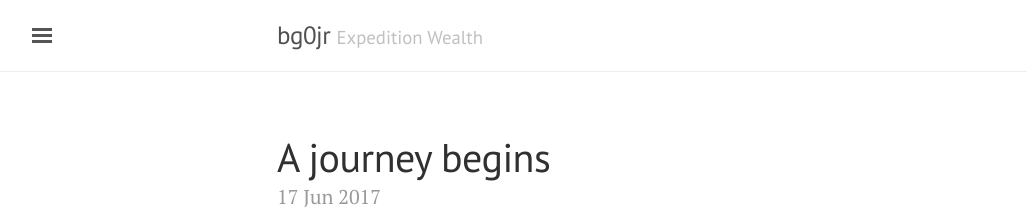
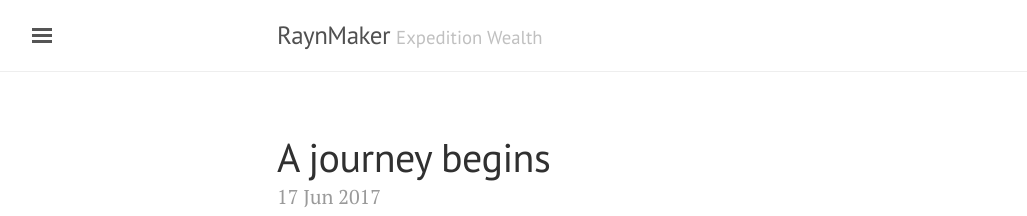
Before and after one commit to bg0jr/bg0jr.github.io, a Jekyll site: the page built from index.html, in a window 1280 px wide. Shown: the top 216 px of the page, without its empty margins (3-1030 px from the left). Built offline with Jekyll 4.4.1, drawn with Linux system fonts in a browser that asks for light colours; the list of posts is cut into pages by our own code.

Commit message:
config changed

```diff
--- a/_config.yml
+++ b/_config.yml
@@ -4,7 +4,7 @@ permalink:           pretty
 relative_permalinks: true
 
 # Setup
-title:               bg0jr
+title:               RaynMaker
 tagline:             'Expedition Wealth'
 description:         'Explore the fascinating world of finance'
 url:                 https://bg0jr.github.io/
--- a/_includes/head.html
+++ b/_includes/head.html
@@ -20,10 +20,6 @@
   <link rel="stylesheet" href="{{ site.baseurl }}/public/css/lanyon.css">
   <link rel="stylesheet" href="https://fonts.googleapis.com/css?family=PT+Serif:400,400italic,700%7CPT+Sans:400">
 
-  <!-- Icons -->
-  <link rel="apple-touch-icon-precomposed" sizes="144x144" href="{{ site.baseurl }}/public/apple-touch-icon-precomposed.png">
-  <link rel="shortcut icon" href="{{ site.baseurl }}/public/favicon.ico">
-
   <!-- RSS -->
   <link rel="alternate" type="application/rss+xml" title="RSS" href="/atom.xml">
 </head>
```
Also changed, not shown: public/apple-touch-icon-precomposed.png (deleted), public/favicon.ico (deleted).
